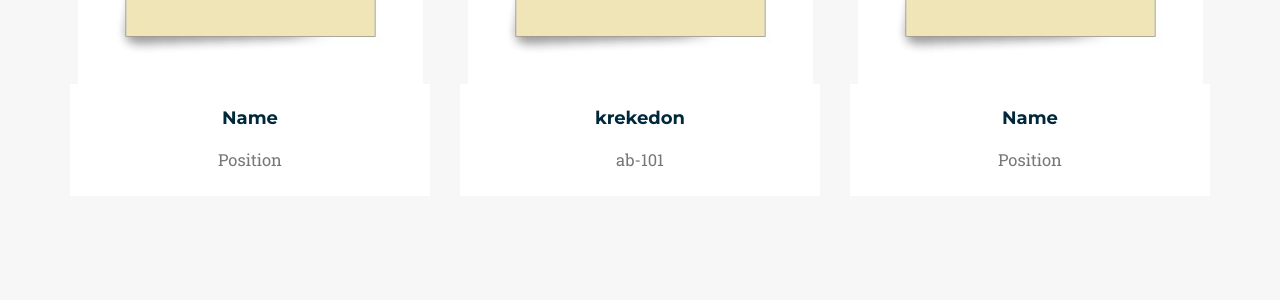
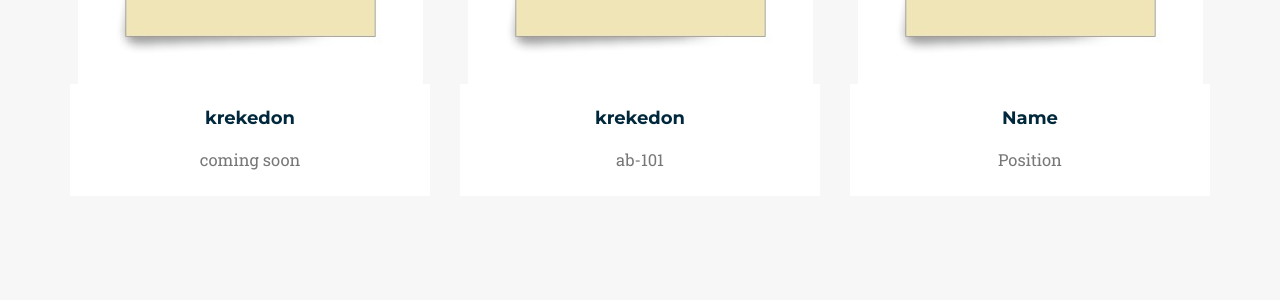
Before and after one commit to melvinchng/event-jekyll-theme, a Jekyll site: the page built from _2016_pages/index.html, in a window 1280 px wide and 900 px high, scrolled down 2428 px. Shown: the part 153-453 px from the top of the window. Built offline with Jekyll 4.4.1, drawn with Linux system fonts in a browser that asks for light colours; some web fonts are replaced.

Commit message:
Update 2016-07-18-project-1.markdown

```diff
--- a/2016_speakers/_posts/2016-07-18-project-1.markdown
+++ b/2016_speakers/_posts/2016-07-18-project-1.markdown
@@ -1,7 +1,7 @@
 ---
-title: Name
-name: Name-1
-subtitle: Position
+title: krekedon
+name: ab-102
+subtitle: coming soon
 layout: 2016_default
 modal-id: 1
 img: TBD.jpg
```
